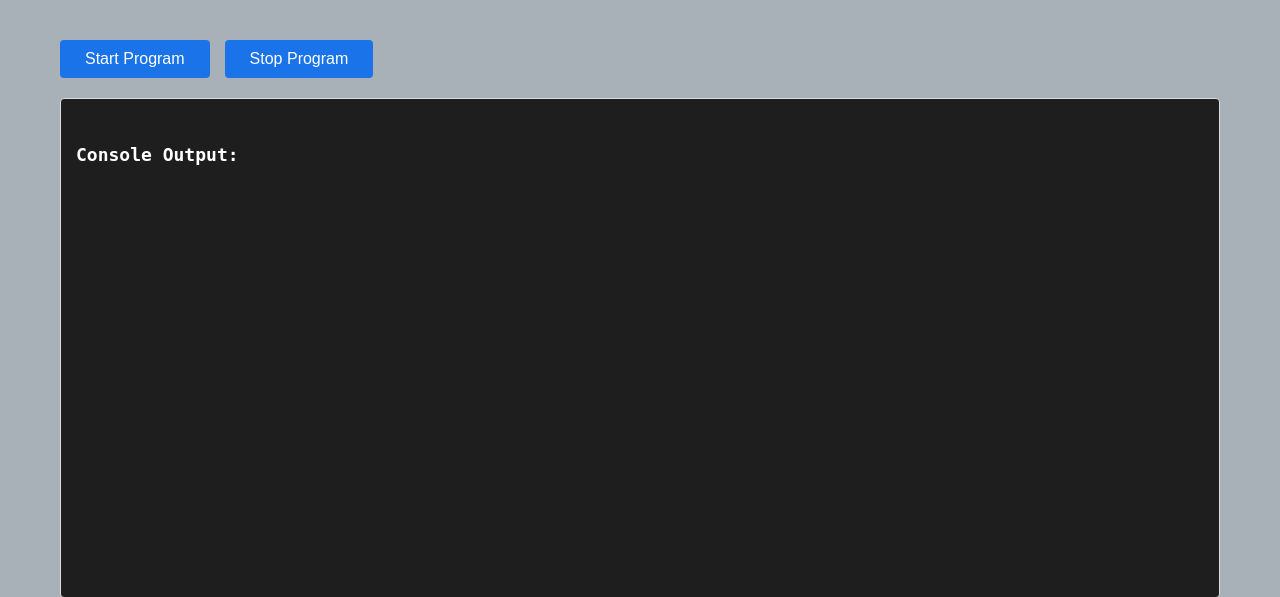
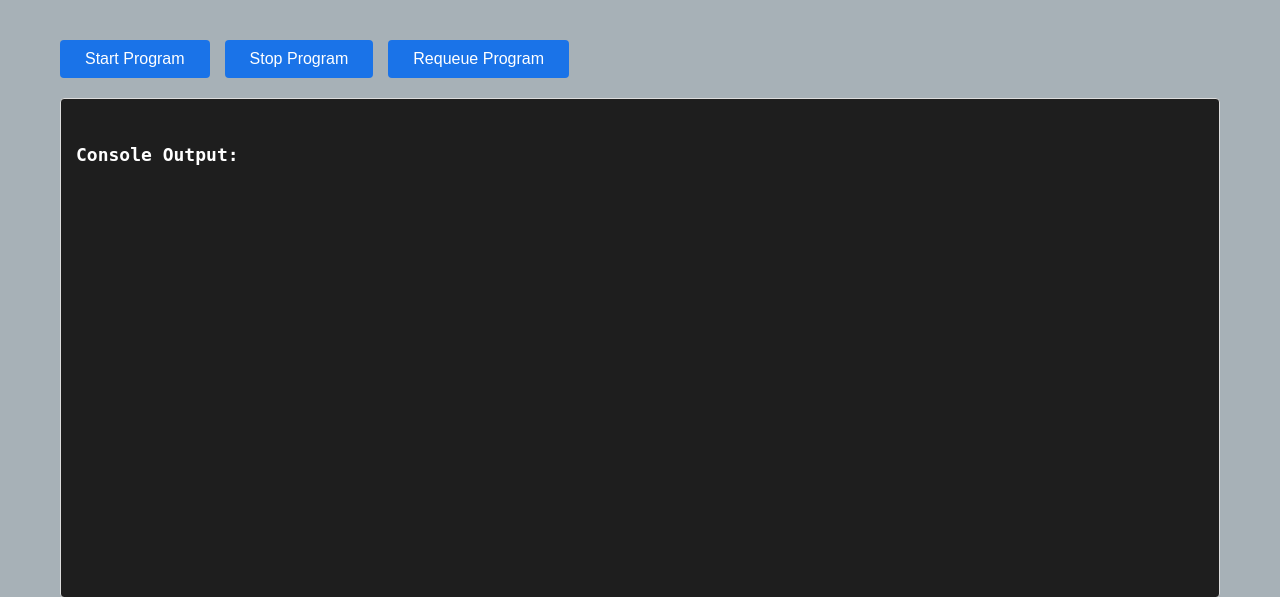
Before and after one commit to marcusmacesich/RobotInterfaceApp, a Django app: page /upload/70/ in a window 1280 px wide. Shown: the part 58-655 px from the top of the page. Run offline with Django 5.2, Linux system fonts and the light colour scheme; a user stored in the database is signed in; data comes from the database, SQL or seed files in the repository; both versions use the stored data as it was after the commit.

Commit message:
Added stop program and requeue functionality

```diff
--- a/robot_interface/interface/templates/uploadwindow.html
+++ b/robot_interface/interface/templates/uploadwindow.html
@@ -112,10 +112,12 @@
         <div class="controls">
             {% if program %}
                 <button id="start-btn" data-program-id="{{ program.id }}" data-robot-id="{{ program.robot.id }}">Start Program</button>
+                <button id="stop-btn" data-program-id="{{ program.id }}" data-robot-id="{{ program.robot.id }}">Stop Program</button>
+                <button id="requeue-btn" data-program-id="{{ program.id }}" data-robot-id="{{ program.robot.id }}">Requeue Program</button>
             {% else %}
                 <p>No program uploaded yet.</p>
             {% endif %}
-            <button id="stop-btn">Stop Program</button>
+
         </div>
 
         <!-- Console Output -->
@@ -201,10 +203,73 @@
             console.error('Start button not found');
         }
 
-        document.getElementById('stop-btn').addEventListener('click', function() {
-            // Implement stop program functionality here
-            appendToConsole('Stopping program...', 'info');
-        });
+        var stopBtn = document.getElementById('stop-btn');
+        if (stopBtn) {
+            stopBtn.addEventListener('click', function() {
+                appendToConsole('Stopping program...', 'info');
+
+                // Get the Program ID from the data attribute
+                var programId = this.getAttribute('data-program-id');
+                var robotID = this.getAttribute('data-robot-id');
+
+                // Send AJAX request to update the Program status
+                var xhr = new XMLHttpRequest();
+
+                xhr.open('POST', '/stop_program/' + robotID + '/', true);
+                xhr.setRequestHeader('Content-Type', 'application/json');
+                xhr.setRequestHeader('X-CSRFToken', getCSRFToken());
+
+                // Handle the response
+                xhr.onreadystatechange = function() {
+                    if (xhr.readyState === XMLHttpRequest.DONE) {
+                        if (xhr.status === 200) {
+                            appendToConsole('Program status updated to Stop', 'success');
+                        } else {
+                            appendToConsole('Failed to update program status', 'error');
+                        }
+                    }
+                };
+
+                // Send the request with the Program ID
+                xhr.send(JSON.stringify({'program_id': programId}));
+            });
+        } else {
+            console.error('Stop button not found');
+        }
+
+        var requeueBtn = document.getElementById('requeue-btn');
+        if (requeueBtn) {
+            requeueBtn.addEventListener('click', function() {
+                appendToConsole('Requeueing program...', 'info');
+
+                // Get the Program ID from the data attribute
+                var programId = this.getAttribute('data-program-id');
+                var robotID = this.getAttribute('data-robot-id');
+
+                // Send AJAX request to update the Program status
+                var xhr = new XMLHttpRequest();
+
+                xhr.open('POST', '/requeue_program/' + robotID + '/', true);
+                xhr.setRequestHeader('Content-Type', 'application/json');
+                xhr.setRequestHeader('X-CSRFToken', getCSRFToken());
+
+                // Handle the response
+                xhr.onreadystatechange = function() {
+                    if (xhr.readyState === XMLHttpRequest.DONE) {
+                        if (xhr.status === 200) {
+                            appendToConsole('Program status updated to Waiting', 'success');
+                        } else {
+                            appendToConsole('Failed to update program status', 'error');
+                        }
+                    }
+                };
+
+                // Send the request with the Program ID
+                xhr.send(JSON.stringify({'program_id': programId}));
+            });
+        } else {
+            console.error('Stop button not found');
+        }
 
         // Placeholder: Simulate an error message
         /*
--- a/robot_interface/interface/urls.py
+++ b/robot_interface/interface/urls.py
@@ -10,6 +10,9 @@ urlpatterns = [
     path('robot_code/<int:robot_id>', views.robot_get_code, name='robot_get_code'),
     path('robot_code/<int:robot_id>/exec', views.robot_exec_status, name='robot_exec_status'),
     path('start_program/<int:robot_id>/', views.start_program, name='start_program'),
+    path('stop_program/<int:robot_id>/', views.stop_program, name='stop_program'),
+    path('requeue_program/<int:robot_id>/', views.requeue_program, name='requeue_program'),
     path('sitemap/', views.sitemap_view, name='sitemap'),
-    path('codetemplates/', views.code_templates, name='codetemplates')
+    path('codetemplates/', views.code_templates, name='codetemplates'),
+    path('robot_code/<int:robot_id>/finish_program/', views.finish_program, name='finish_program')
 ]
--- a/robot_interface/interface/views.py
+++ b/robot_interface/interface/views.py
@@ -116,20 +116,64 @@ def start_program(request, robot_id):
     else:
         return HttpResponse('Invalid request method', status=405)
 
+def stop_program(request, robot_id):
+    if request.method == 'POST':
+        # Parse JSON data from the request body
+        data = json.loads(request.body)
+        program_id = data.get('program_id')
+
+        #robot = Robot.objects.get(id=robot_id)
+
+        try:
+            # Fetch the Program instance by ID
+            program = Program.objects.get(id=program_id, robot__id=robot_id, student=request.user)
+            # Update the status to 'Run'
+            program.status = 'Stop'
+            program.save()
+            return HttpResponse('Success')
+        except Program.DoesNotExist:
+            return HttpResponse('Program not found', status=404)
+    else:
+        return HttpResponse('Invalid request method', status=405)
+
+def requeue_program(request, robot_id):
+    if request.method == 'POST':
+        # Parse JSON data from the request body
+        data = json.loads(request.body)
+        program_id = data.get('program_id')
+
+        #robot = Robot.objects.get(id=robot_id)
+
+        try:
+            # Fetch the Program instance by ID
+            program = Program.objects.get(id=program_id, robot__id=robot_id, student=request.user)
+            # Update the status to 'Run'
+            program.status = 'Waiting'
+            program.save()
+            return HttpResponse('Success')
+        except Program.DoesNotExist:
+            return HttpResponse('Program not found', status=404)
+    else:
+        return HttpResponse('Invalid request method', status=405)
+
+
 def robot_get_code(request, robot_id):
     # The robot will request this URL with its robot_id
     try:
         robot = Robot.objects.get(id=robot_id)
     except Robot.DoesNotExist:
-        return HttpResponse('Robot not found.', status=404)
+        return JsonResponse({'error': 'Robot not found.'}, status=404)
 
     # Get the latest program for this robot
     program = Program.objects.filter(robot=robot, status='Waiting').order_by('-upload_time').first()
     if program is None:
-        return HttpResponse('No program available.', status=404)
+        return JsonResponse({'error': 'No program available.'}, status=404)
 
-    # Return the code
-    return HttpResponse(program.code, content_type='text/plain')
+    data = {
+        'program_id': program.id,
+        'code': program.code
+    }
+    return JsonResponse(data)
 
 def robot_exec_status(request, robot_id):
 
@@ -145,6 +189,31 @@ def robot_exec_status(request, robot_id):
 
     return(HttpResponse(program.status, content_type='text/plain'))
 
+@csrf_exempt
+def finish_program(request, robot_id):
+    if request.method == 'POST':
+        try:
+            robot = Robot.objects.get(id=robot_id)
+        except Robot.DoesNotExist:
+            return JsonResponse({'error': 'Robot Not Found'}, status=404)
+
+        # Parse JSON data from the request body
+        data = json.loads(request.body)
+        program_id = data.get('program_id')
+
+        try:
+            # Fetch the Program instance by ID and robot ID
+            program = Program.objects.get(id=program_id, robot=robot)
+            # Update the status to 'Finished'
+            program.status = 'Finished'
+            program.save()
+            return JsonResponse({'message': 'Program status updated to Finished'})
+        except Program.DoesNotExist:
+            return JsonResponse({'error': 'Program not found'}, status=404)
+    else:
+        return JsonResponse({'error': 'Invalid request method'}, status=405)
+
+
 def sitemap_view(request):
     return render(request, 'sitemap.html')
 
--- a/robot_interface/robot_interface/settings.py
+++ b/robot_interface/robot_interface/settings.py
@@ -25,7 +25,7 @@ SECRET_KEY = 'django-insecure-t@j19b1-q@azp4=8pdbe$111_8ri71-bmpg_%4+3q#y2o1i*lk
 # SECURITY WARNING: don't run with debug turned on in production!
 DEBUG = True
 
-ALLOWED_HOSTS = []
+ALLOWED_HOSTS = ['192.168.1.108', '127.0.0.1']
 
 
 # Application definition
```
Also changed, not shown: robot_interface/db.sqlite3.
